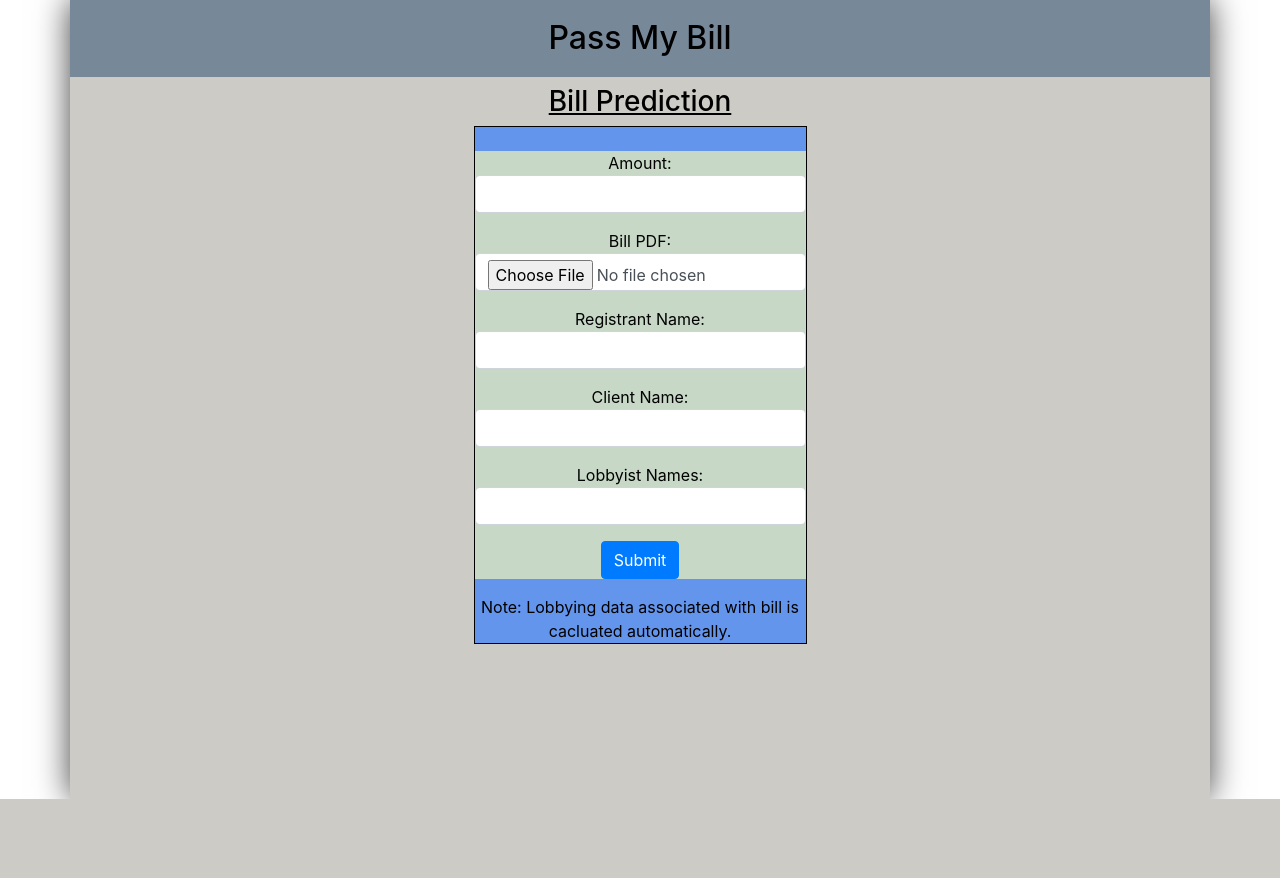
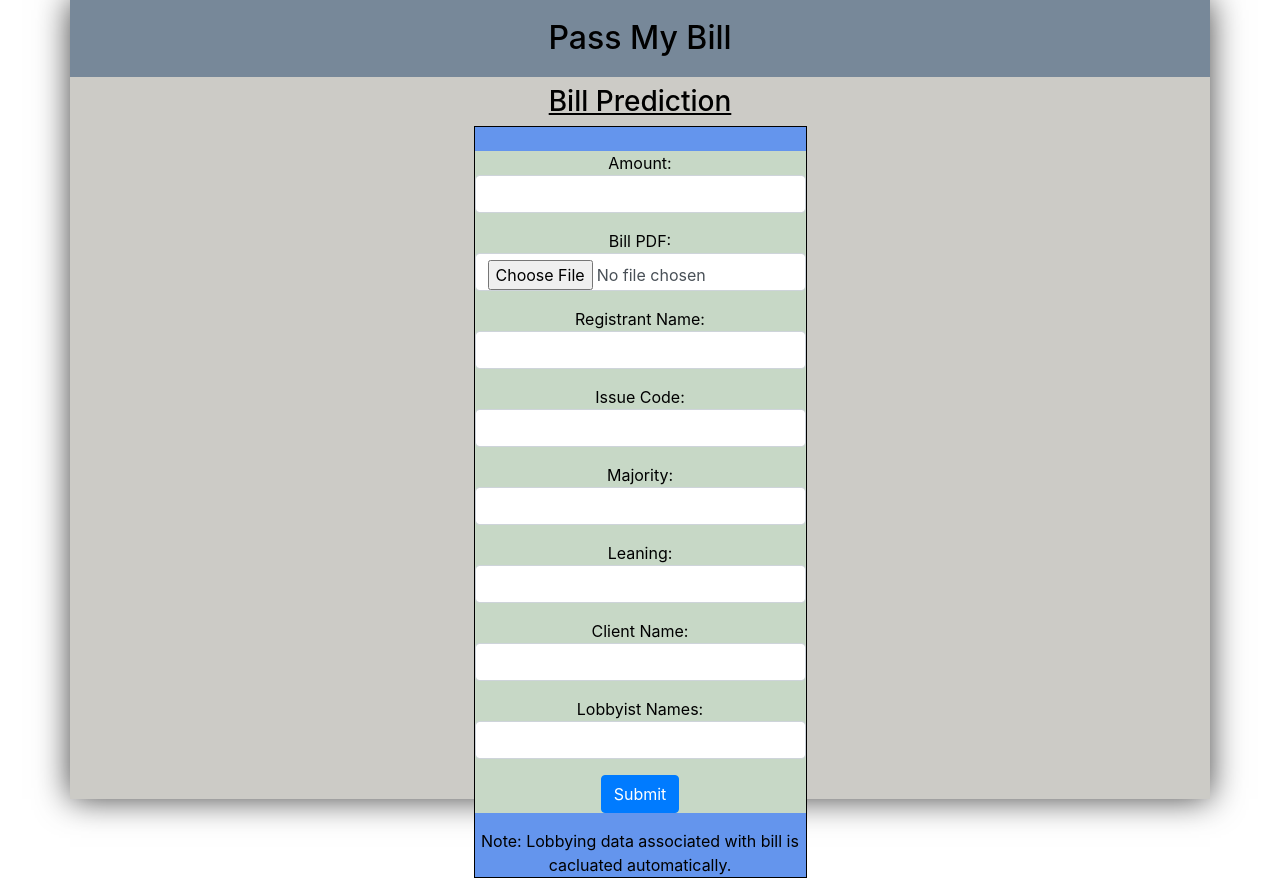
Before and after one commit to kmeyer1212/PassMyBill, a PHP site: page /billPredictionPage.php in a window 1280 px wide. Shown: the part 55-933 px from the top of the page. Before the commit the page ends 854 px from the top, so only its background shows below. Run offline with PHP 8.4, Linux system fonts and the light colour scheme.

Commit message:
Added needed fields to bill submission form

```diff
--- a/Website/billPredictionPage.php
+++ b/Website/billPredictionPage.php
@@ -40,6 +40,9 @@
                         <p>Amount: <input class="form-control" name="amount" type="text" required></p>
                         <p>Bill PDF: <input class="form-control" name="billFile" type="file"></p>
                         <p>Registrant Name: <input class="form-control" name="registrantName" type="text" required></p>
+                        <p>Issue Code: <input class="form-control" name="registrantName" type="text" required></p>
+                        <p>Majority: <input class="form-control" name="majority" type="text" required></p>
+                        <p>Leaning: <input class="form-control" name="leaning" type="text" required></p>
                         <p>Client Name: <input class="form-control" name="clientName" type="text" required></p>
                         <p>Lobbyist Names: <input class="form-control" name="lobbyistNames" type="text" required></p>
                         <p><button class="btn btn-primary" type="submit">Submit</button></p>
```
